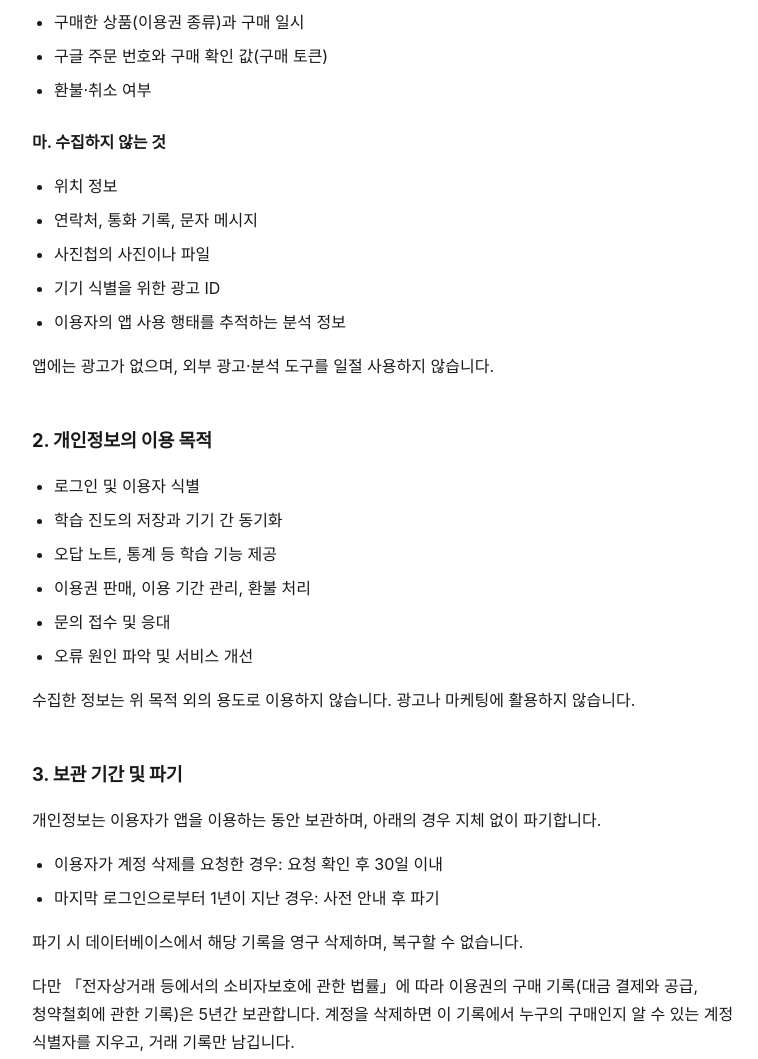
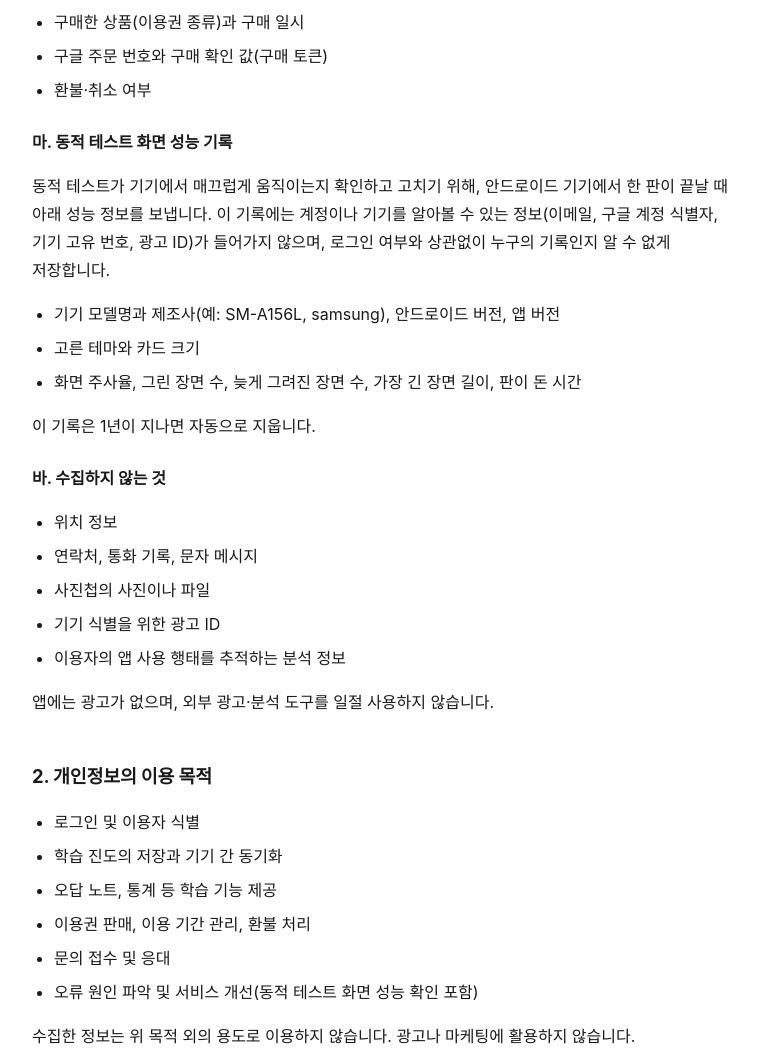
Before and after one commit to perfume1257-collab/vocalevel-privacy, a plain HTML site: page index.html in a window 1280 px wide. Shown: the part 1540-2599 px from the top of the page, without its empty margins (248-1006 px from the left). Drawn offline with Linux system fonts and the light colour scheme.

Commit message:
처리방침: 동적 테스트 화면 성능 기록 항목 추가(2026-10-24)

```diff
--- a/index.html
+++ b/index.html
@@ -133,7 +133,7 @@
       <header>
         <h1>공부해보카 개인정보처리방침</h1>
         <p class="meta">
-          시행일: 2026년 8월 24일 · 최종 수정일: 2026년 10월 16일
+          시행일: 2026년 8월 24일 · 최종 수정일: 2026년 10월 24일
         </p>
       </header>
 
@@ -235,7 +235,22 @@
         <li>환불·취소 여부</li>
       </ul>
 
-      <h3>마. 수집하지 않는 것</h3>
+      <h3>마. 동적 테스트 화면 성능 기록</h3>
+      <p>
+        동적 테스트가 기기에서 매끄럽게 움직이는지 확인하고 고치기 위해, 안드로이드
+        기기에서 한 판이 끝날 때 아래 성능 정보를 보냅니다. 이 기록에는 계정이나
+        기기를 알아볼 수 있는 정보(이메일, 구글 계정 식별자, 기기 고유 번호, 광고
+        ID)가 들어가지 않으며, 로그인 여부와 상관없이 누구의 기록인지 알 수 없게
+        저장합니다.
+      </p>
+      <ul>
+        <li>기기 모델명과 제조사(예: SM-A156L, samsung), 안드로이드 버전, 앱 버전</li>
+        <li>고른 테마와 카드 크기</li>
+        <li>화면 주사율, 그린 장면 수, 늦게 그려진 장면 수, 가장 긴 장면 길이, 판이 돈 시간</li>
+      </ul>
+      <p>이 기록은 1년이 지나면 자동으로 지웁니다.</p>
+
+      <h3>바. 수집하지 않는 것</h3>
       <ul>
         <li>위치 정보</li>
         <li>연락처, 통화 기록, 문자 메시지</li>
@@ -252,7 +267,7 @@
         <li>오답 노트, 통계 등 학습 기능 제공</li>
         <li>이용권 판매, 이용 기간 관리, 환불 처리</li>
         <li>문의 접수 및 응대</li>
-        <li>오류 원인 파악 및 서비스 개선</li>
+        <li>오류 원인 파악 및 서비스 개선(동적 테스트 화면 성능 확인 포함)</li>
       </ul>
       <p>
         수집한 정보는 위 목적 외의 용도로 이용하지 않습니다. 광고나 마케팅에
```
